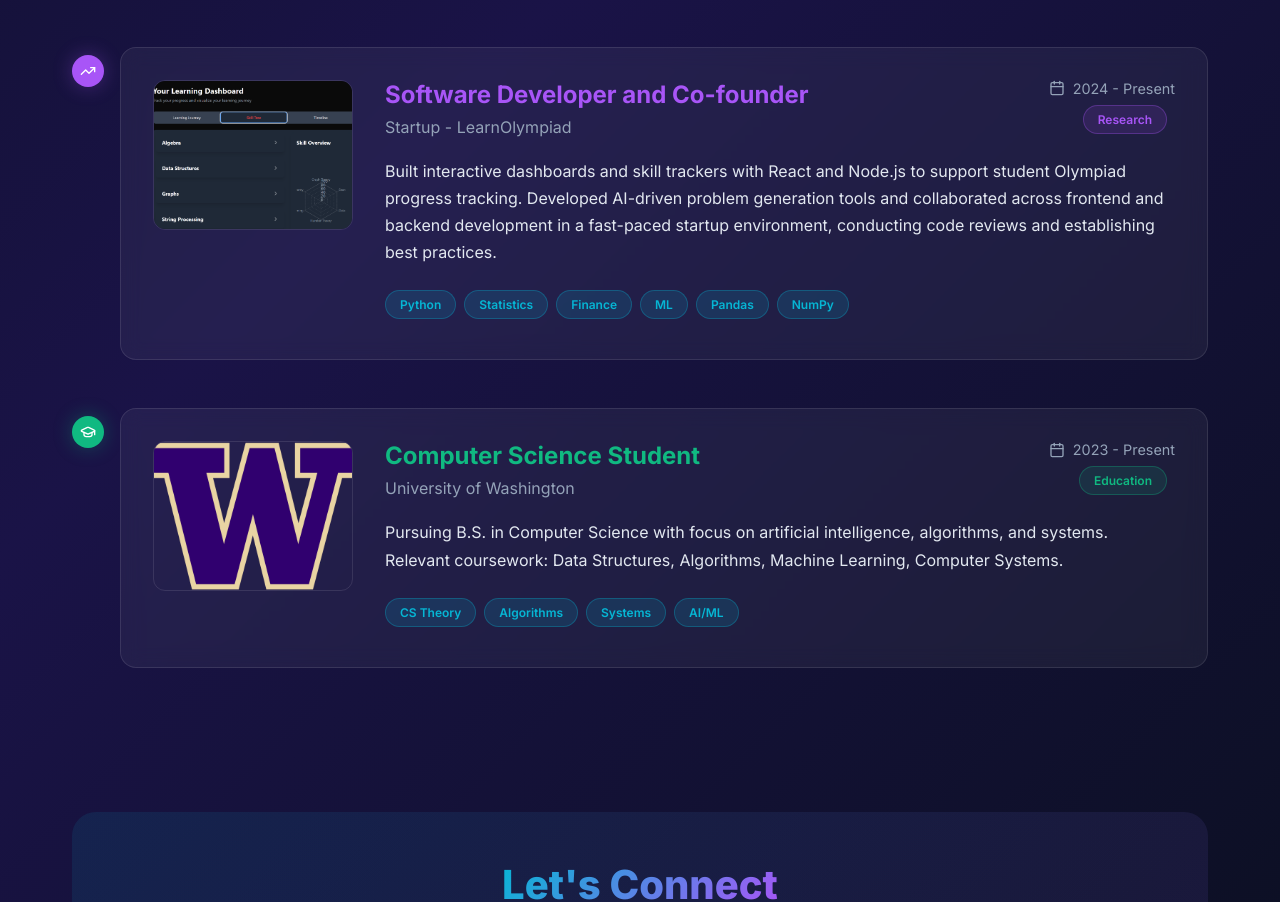
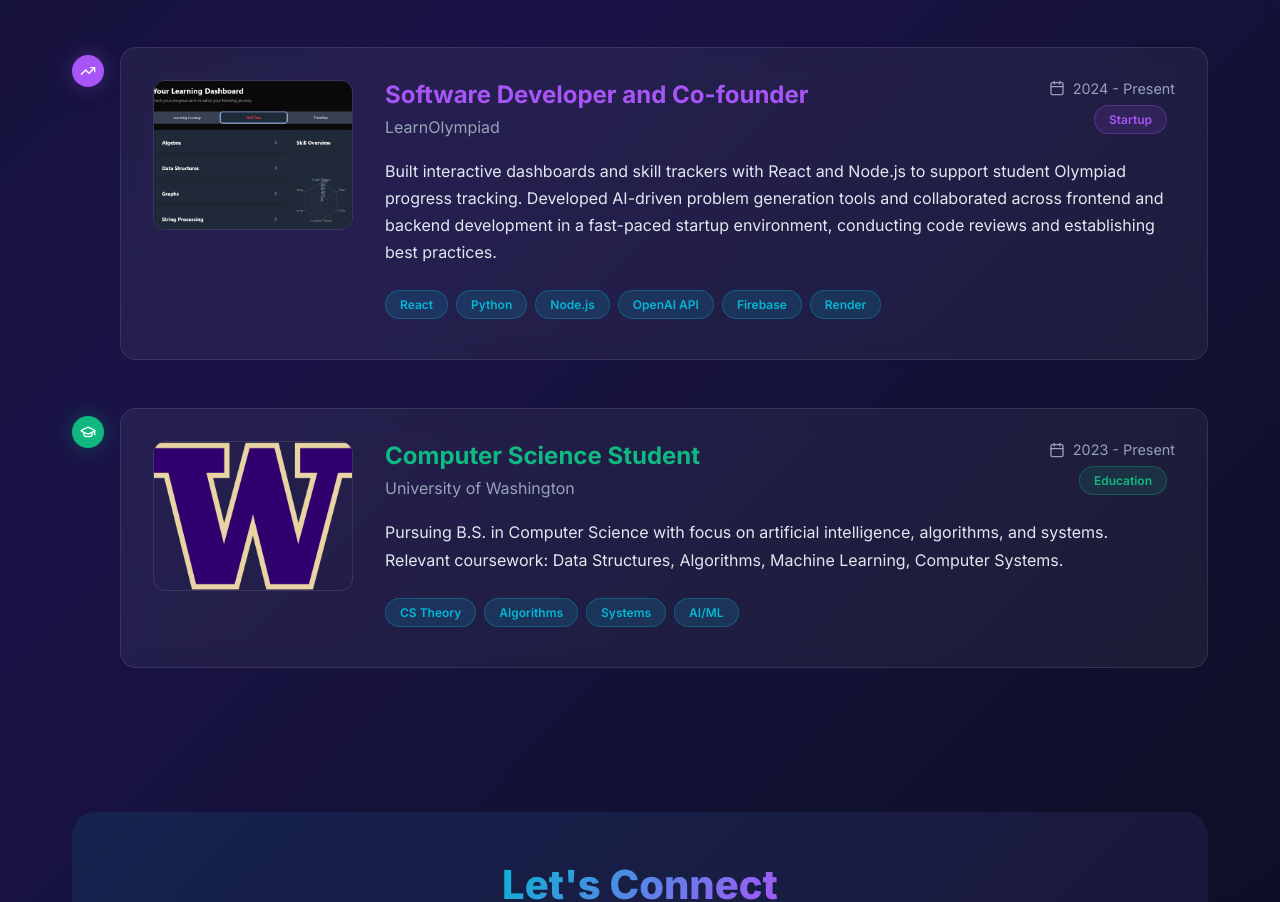
Before and after one commit to AndyH2007/PersonalSite, a React (Create React App) app: page /about in a window 1280 px wide. Shown: the part 1403-2305 px from the top of the page. Built offline with nearby package versions, Linux system fonts and the light colour scheme.

Commit message:
Update organization and skills in About.js

```diff
--- a/src/pages/About.js
+++ b/src/pages/About.js
@@ -54,11 +54,11 @@ const About = () => {
     },
     {
       title: 'Software Developer and Co-founder',
-      org: 'Startup - LearnOlympiad',
+      org: 'LearnOlympiad',
       period: '2024 - Present',
-      type: 'Research',
+      type: 'Startup',
       description: 'Built interactive dashboards and skill trackers with React and Node.js to support student Olympiad progress tracking. Developed AI-driven problem generation tools and collaborated across frontend and backend development in a fast-paced startup environment, conducting code reviews and establishing best practices.',
-      skills: ['Python', 'Statistics', 'Finance', 'ML', 'Pandas', 'NumPy'],
+      skills: ['React', 'Python', 'Node.js', 'OpenAI API', 'Firebase', 'Render'],
       icon: TrendingUp,
       color: '#a855f7',
       image: '/images/skilltrees.png' // Replace with your actual image path
```
